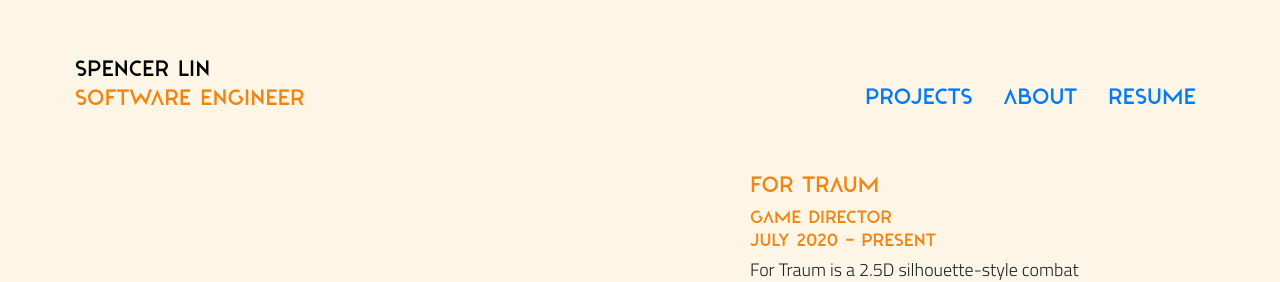
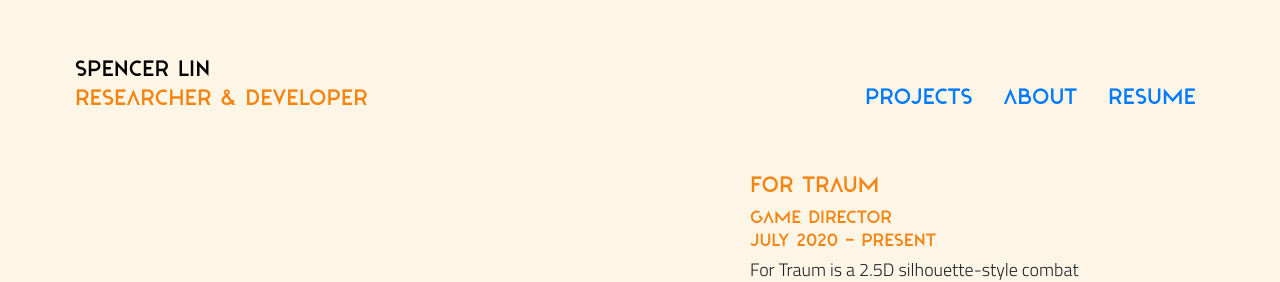
Before and after one commit to Spencer-L/Spencer-L.github.io, a Jekyll site: the page built from pages/software/traum.html, in a window 1280 px wide. Shown: the top 282 px of the page. Built offline with Jekyll 4.4.1, drawn with Linux system fonts in a browser that asks for light colours; nearby versions of some CDN libraries.

Commit message:
Updated home layout

```diff
--- a/_layouts/default.html
+++ b/_layouts/default.html
@@ -1,4 +1,4 @@
-<!doctype html>
+    <!doctype html>
 <html>
     <head>
         <meta charset="utf-8">
--- a/_layouts/home.html
+++ b/_layouts/home.html
@@ -16,7 +16,7 @@
                     <a href="/" class="header-name">
                         Spencer Lin
                     </a><br>
-                    <div class="job-title"> Software Engineer </div>
+                    <div class="job-title"> Researcher & Developer </div>
                 </h1>
             </div>
         </div>
```
